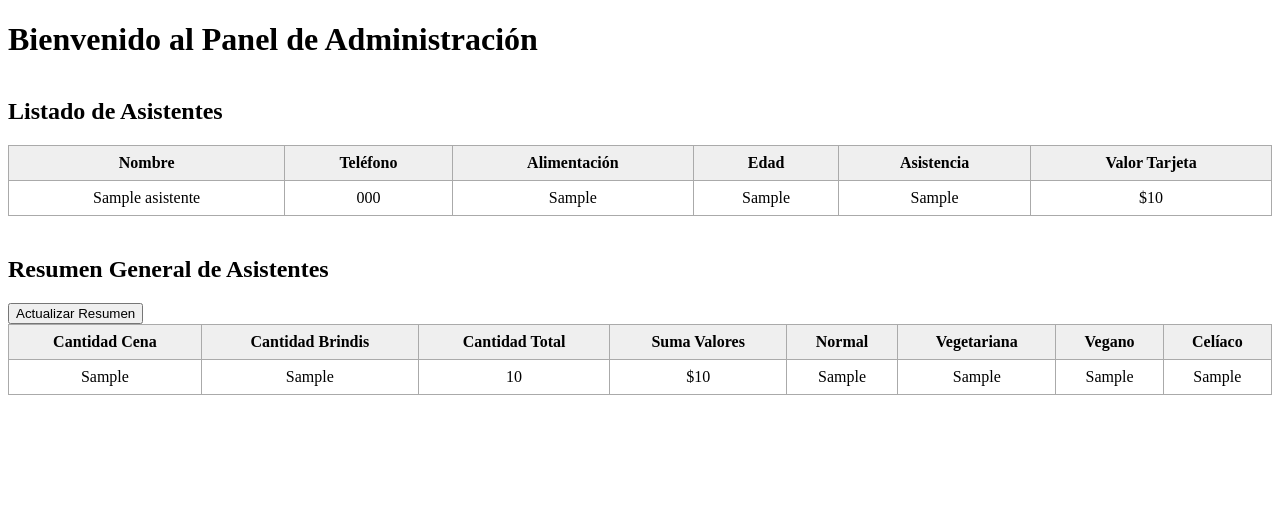
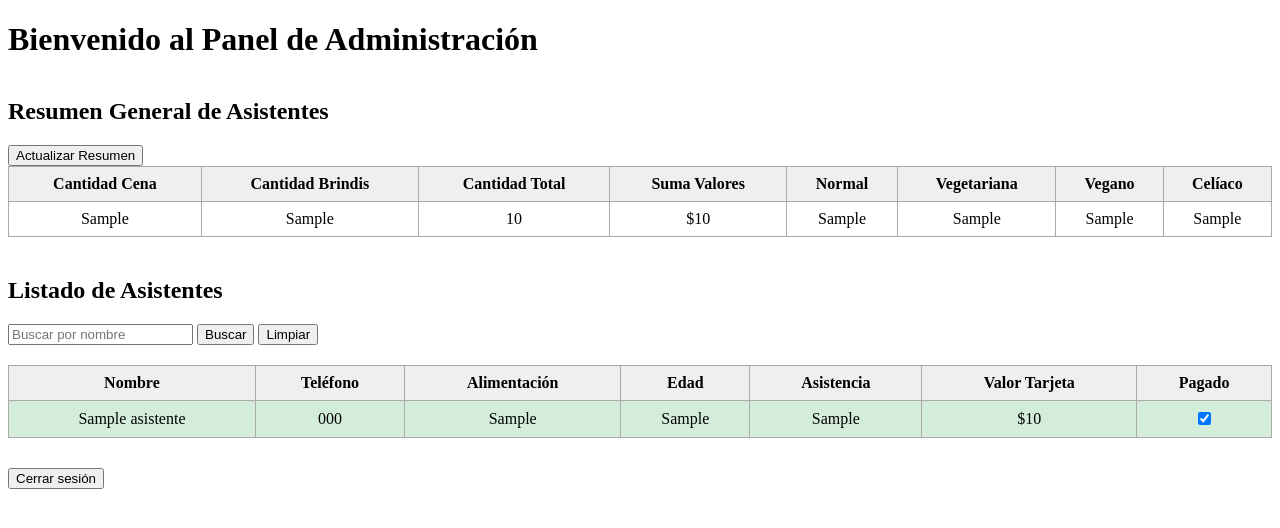
Before and after one commit to facubotto13/quince.Mia, a PHP site: page /bienvenida.php in a window 1280 px wide. Shown: the top 528 px of the page. Run offline with PHP 8.4, Linux system fonts and the light colour scheme; the visitor is signed in with stand-in values (Sample User, id 1); tables that the repository leaves empty or names only in its code hold one stand-in row (values such as "Sample post").

Commit message:
Falta Fototer

```diff
--- a/twain-love/QuinceMia.php
+++ b/twain-love/QuinceMia.php
@@ -632,6 +632,9 @@ document.getElementById("rsvp-form").addEventListener("submit", function(event)
         </div>
     </div> <!-- end container -->
 </footer>
+<footer class ="fondofooter">
+Desarrollado por SolBot
+</footer>
 
 
 <a href="https://wa.me/5493492690045" class="whatsapp-float" target="_blank" title="Escribime por WhatsApp">
--- a/twain-love/bienvenida.php
+++ b/twain-love/bienvenida.php
@@ -7,16 +7,30 @@ if (!isset($_SESSION['logueado']) || $_SESSION['logueado'] !== true) {
 }
 
 // Conexión a la base de datos
-require_once 'db.php'; // Asegúrate que $conn es la variable de conexión
+require_once 'db.php';
 
-// Consultar la tabla asistentes
-$sql_asistentes = "SELECT nombre, telefono, alimentacion, edad, asistencia, valor_tarjeta FROM asistentes";
-$result_asistentes = $conn->query($sql_asistentes);
+// Filtrado por nombre
+$nombre_busqueda = '';
+if (isset($_GET['buscar']) && !empty(trim($_GET['buscar']))) {
+    $nombre_busqueda = trim($_GET['buscar']);
+    $sql_asistentes = "SELECT nombre, telefono, alimentacion, edad, asistencia, valor_tarjeta, pagado
+                       FROM asistentes
+                       WHERE nombre LIKE ?";
+    $stmt = $conn->prepare($sql_asistentes);
+    $like_param = '%' . $nombre_busqueda . '%';
+    $stmt->bind_param("s", $like_param);
+    $stmt->execute();
+    $result_asistentes = $stmt->get_result();
+} else {
+    $sql_asistentes = "SELECT nombre, telefono, alimentacion, edad, asistencia, valor_tarjeta, pagado FROM asistentes";
+    $result_asistentes = $conn->query($sql_asistentes);
+}
+
 if (!$result_asistentes) {
     die("Error en la consulta asistentes: " . $conn->error);
 }
 
-// Consultar la tabla resumen_asistentes (solo una fila)
+// Consulta resumen
 $sql_resumen = "SELECT * FROM resumen_asistentes LIMIT 1";
 $result_resumen = $conn->query($sql_resumen);
 if (!$result_resumen) {
@@ -46,34 +60,18 @@ if (!$result_resumen) {
         h2 {
             margin-top: 40px;
         }
+        .buscador {
+            margin-bottom: 20px;
+        }
+        .fila-pagado {
+        background-color: #d4edda; /* verde suave */
+    }
     </style>
 </head>
 <body>
     <h1>Bienvenido al Panel de Administración</h1>
 
-    <h2>Listado de Asistentes</h2>
-    <table>
-        <tr>
-            <th>Nombre</th>
-            <th>Teléfono</th>
-            <th>Alimentación</th>
-            <th>Edad</th>
-            <th>Asistencia</th>
-            <th>Valor Tarjeta</th>
-        </tr>
-        <?php while ($row = $result_asistentes->fetch_assoc()): ?>
-        <tr>
-            <td><?= htmlspecialchars($row['nombre']) ?></td>
-            <td><?= htmlspecialchars($row['telefono']) ?></td>
-            <td><?= htmlspecialchars($row['alimentacion']) ?></td>
-            <td><?= htmlspecialchars($row['edad']) ?></td>
-            <td><?= htmlspecialchars($row['asistencia']) ?></td>
-            <td>$<?= htmlspecialchars($row['valor_tarjeta']) ?></td>
-        </tr>
-        <?php endwhile; ?>
-    </table>
-
-    <h2>Resumen General de Asistentes</h2>
+     <h2>Resumen General de Asistentes</h2>
 
     <form method="post" action="actualizar_resumen.php">
         <button type="submit" name="actualizar_resumen">Actualizar Resumen</button>
@@ -97,7 +95,7 @@ if (!$result_resumen) {
             <td><?= $rowResumen['cantidad_total'] ?></td>
             <td>$<?= $rowResumen['suma_valores'] ?></td>
             <td><?= $rowResumen['cantidad_normal'] ?></td>
-            <td><?= $rowResumen['cantidad_vegetariana'] ?></td>
+            <td><?= $rowResumen['cantidad_vegetariano'] ?></td>
             <td><?= $rowResumen['cantidad_vegano'] ?></td>
             <td><?= $rowResumen['cantidad_celiaco'] ?></td>
         </tr>
@@ -106,5 +104,104 @@ if (!$result_resumen) {
         <p>No hay datos en la tabla <strong>resumen_asistentes</strong>.</p>
     <?php endif; ?>
 
+    <h2>Listado de Asistentes</h2>
+
+    <!-- Buscador por nombre -->
+    <form method="get" class="buscador">
+        <input type="text" name="buscar" placeholder="Buscar por nombre" value="<?= htmlspecialchars($nombre_busqueda) ?>">
+        <button type="submit">Buscar</button>
+        <a href="bienvenida.php"><button type="button">Limpiar</button></a>
+    </form>
+
+    <table>
+    <tr>
+        <th>Nombre</th>
+        <th>Teléfono</th>
+        <th>Alimentación</th>
+        <th>Edad</th>
+        <th>Asistencia</th>
+        <th>Valor Tarjeta</th>
+        <th>Pagado</th>
+    </tr>
+    <?php while ($row = $result_asistentes->fetch_assoc()): ?>
+<tr class="<?= $row['pagado'] ? 'fila-pagado' : '' ?>">
+    <td><?= htmlspecialchars($row['nombre']) ?></td>
+    <td><?= htmlspecialchars($row['telefono']) ?></td>
+    <td><?= htmlspecialchars($row['alimentacion']) ?></td>
+    <td><?= htmlspecialchars($row['edad']) ?></td>
+    <td><?= htmlspecialchars($row['asistencia']) ?></td>
+    <td>$<?= htmlspecialchars($row['valor_tarjeta']) ?></td>
+    <td>
+        <input type="checkbox" class="pagado-checkbox"
+               data-nombre="<?= htmlspecialchars($row['nombre']) ?>"
+               <?= $row['pagado'] ? 'checked' : '' ?>>
+    </td>
+</tr>
+<?php endwhile; ?>
+
+</table>
+
+
+    <!-- Botón de cerrar sesión -->
+    <form action="logout.php" method="POST">
+        <button type="submit">Cerrar sesión</button>
+    </form>
+
+    <script>
+document.querySelectorAll('.pagado-checkbox').forEach(checkbox => {
+    checkbox.addEventListener('change', function() {
+        const nombre = this.dataset.nombre;
+        const pagado = this.checked ? 1 : 0;
+
+        fetch('actualizar_pagado.php', {
+            method: 'POST',
+            headers: {
+                'Content-Type': 'application/x-www-form-urlencoded'
+            },
+            body: `nombre=${encodeURIComponent(nombre)}&pagado=${pagado}`
+        })
+        .then(response => response.text())
+        .then(data => {
+            console.log('Respuesta del servidor:', data);
+        })
+        .catch(error => {
+            alert('Error al actualizar');
+            console.error(error);
+        });
+    });
+});
+</script>
+
+<script>
+document.querySelectorAll('.pagado-checkbox').forEach(checkbox => {
+    checkbox.addEventListener('change', function () {
+        const nombre = this.dataset.nombre;
+        const pagado = this.checked ? 1 : 0;
+        const fila = this.closest('tr');
+
+        fetch('actualizar_pagado.php', {
+            method: 'POST',
+            headers: {
+                'Content-Type': 'application/x-www-form-urlencoded'
+            },
+            body: `nombre=${encodeURIComponent(nombre)}&pagado=${pagado}`
+        })
+        .then(response => response.text())
+        .then(data => {
+            if (data.trim() === 'OK') {
+                fila.classList.toggle('fila-pagado', this.checked);
+            } else {
+                alert('Error al actualizar en la base de datos');
+            }
+        })
+        .catch(error => {
+            alert('Error en la solicitud');
+            console.error(error);
+        });
+    });
+});
+</script>
+
+
 </body>
 </html>
--- a/twain-love/login.php
+++ b/twain-love/login.php
@@ -24,5 +24,10 @@ if (isset($_SESSION['logueado']) && $_SESSION['logueado'] === true) {
     <input type="password" name="contrasena" placeholder="Contraseña" required><br>
     <button type="submit">Entrar</button>
   </form>
+
+  <!-- Botón Volver -->
+  <form action="./QuinceMia.php" method="get" style="margin-top: 10px;">
+    <button type="submit">Volver</button>
+  </form>
 </body>
 </html>
```
Also changed, not shown: twain-love/actualizar_pagado.php (added, +17 -0 lines), twain-love/actualizar_resumen.php (+7 -6 lines).
